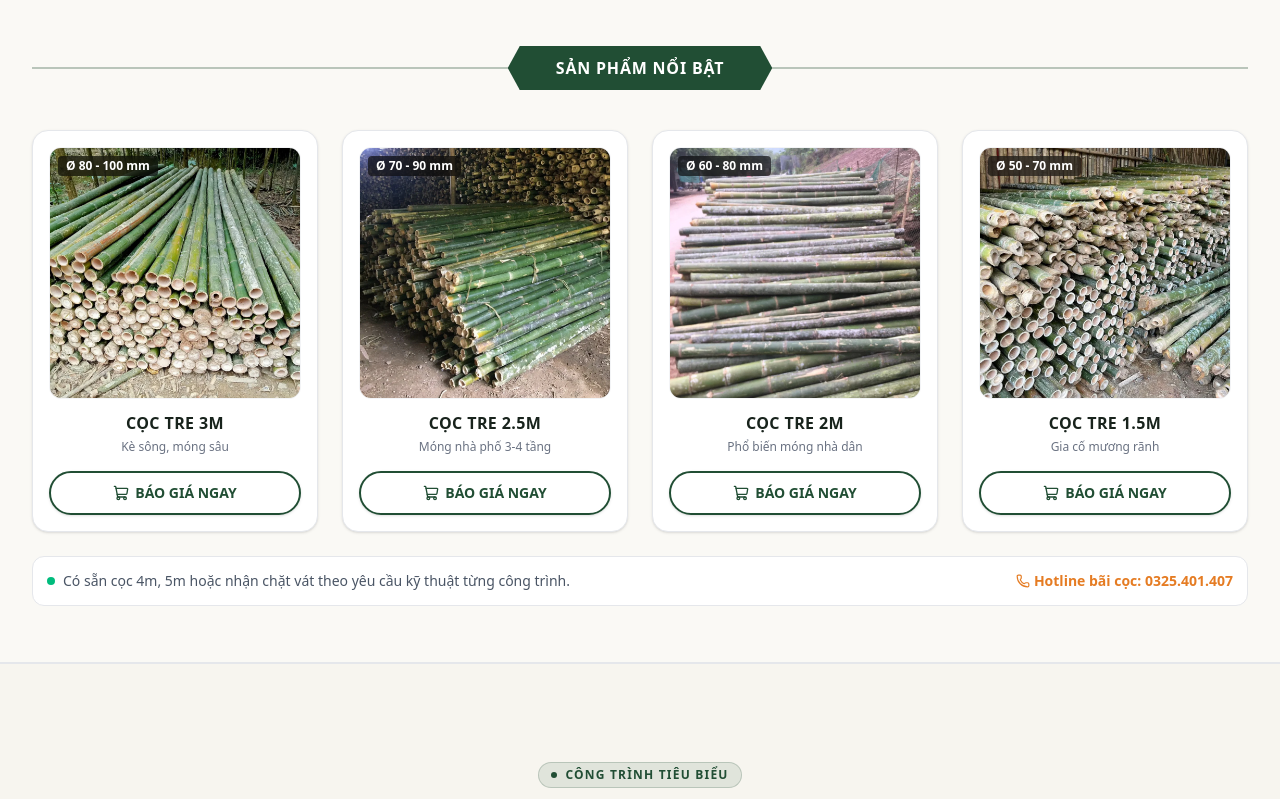
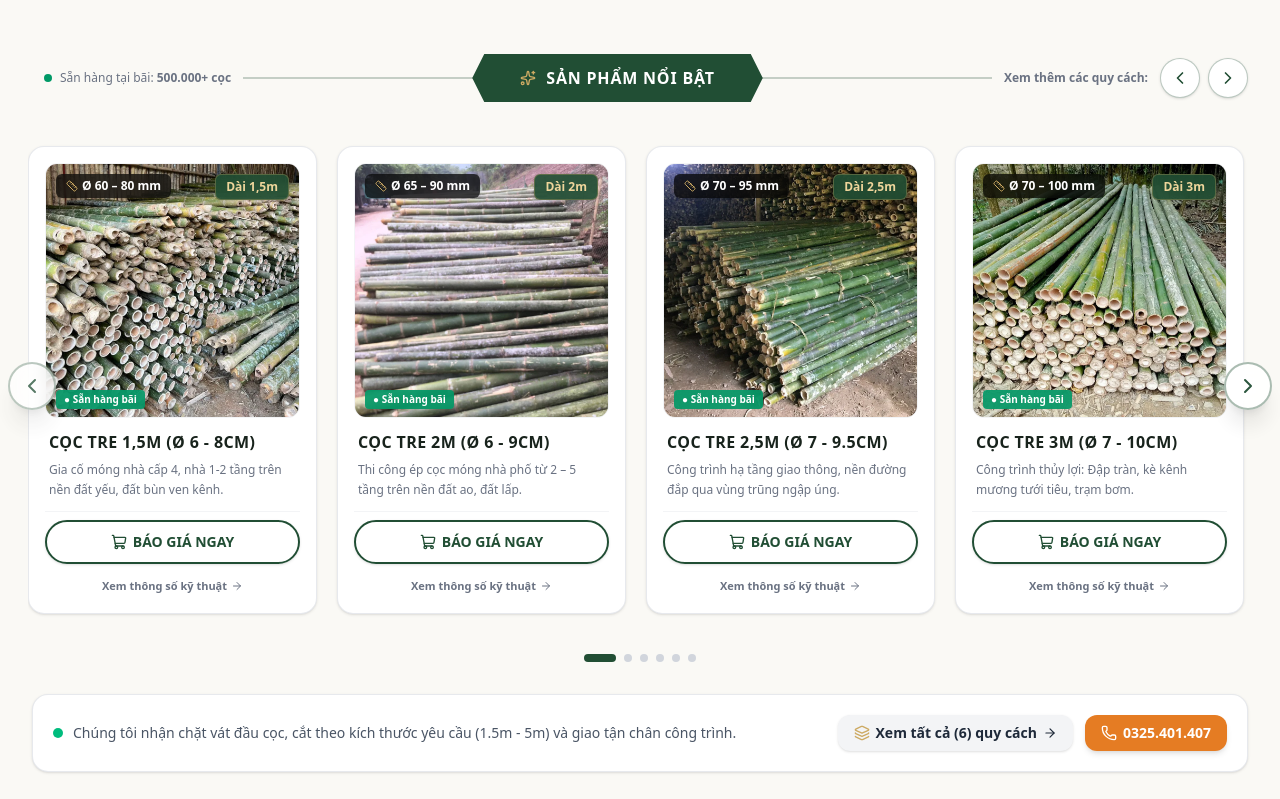
Before and after one commit to tgiahuy/coctre, a Next.js app in the folder frontend/: page / in a window 1280 px wide. Shown: the part 2000-2799 px from the top of the page. Built offline with nearby package versions, Linux system fonts and the light colour scheme.

Commit message:
feat: add 2-side carousel navigation, dots and smooth scroll to featured products section

```diff
--- a/frontend/src/app/globals.css
+++ b/frontend/src/app/globals.css
@@ -57,6 +57,15 @@ body {
   color: var(--text-main);
   font-feature-settings: "cv02", "cv03", "cv04", "cv11";
   overflow-x: hidden;
+}
+
+/* Utility to hide scrollbars while allowing touch/smooth scroll */
+.no-scrollbar::-webkit-scrollbar {
+  display: none;
+}
+.no-scrollbar {
+  -ms-overflow-style: none;
+  scrollbar-width: none;
 }
 
 /* Custom scrollbar */
--- a/frontend/src/components/home/CompactProductsSection.tsx
+++ b/frontend/src/components/home/CompactProductsSection.tsx
@@ -1,126 +1,310 @@
 "use client";
 
-import React, { useState } from "react";
+import React, { useRef, useState, useEffect } from "react";
 import Image from "next/image";
 import Link from "next/link";
-import { ShoppingCart, Phone, MessageCircle, ArrowRight, CheckCircle2 } from "lucide-react";
+import {
+  ShoppingCart,
+  Phone,
+  ArrowRight,
+  ChevronLeft,
+  ChevronRight,
+  Sparkles,
+  Layers,
+  Ruler,
+} from "lucide-react";
 import { useSiteConfig } from "@/lib/configStore";
 import { useQuoteModal } from "@/context/QuoteModalContext";
+import { useProducts } from "@/lib/productStore";
+import { Product } from "@/data/products";
 
 export default function CompactProductsSection() {
   const siteConfig = useSiteConfig();
   const { openQuoteModal } = useQuoteModal();
+  const allProducts = useProducts();
 
-  const products = [
-    {
-      id: "coc-tre-3m",
-      slug: "coc-tre-3m",
-      title: "CỌC TRE 3M",
-      spec: "Ø 80 - 100 mm",
-      image: "/images/products/coc-tre-3m-1.webp",
-      highlight: "Kè sông, móng sâu",
-    },
-    {
-      id: "coc-tre-25m",
-      slug: "coc-tre-25m",
-      title: "CỌC TRE 2.5M",
-      spec: "Ø 70 - 90 mm",
-      image: "/images/products/coc-tre-25m-1.webp",
-      highlight: "Móng nhà phố 3-4 tầng",
-    },
-    {
-      id: "coc-tre-2m",
-      slug: "coc-tre-2m",
-      title: "CỌC TRE 2M",
-      spec: "Ø 60 - 80 mm",
-      image: "/images/products/coc-tre-2m-1.webp",
-      highlight: "Phổ biến móng nhà dân",
-    },
-    {
-      id: "coc-tre-15m",
-      slug: "coc-tre-15m",
-      title: "CỌC TRE 1.5M",
-      spec: "Ø 50 - 70 mm",
-      image: "/images/products/coc-tre-15m-1.webp",
-      highlight: "Gia cố mương rãnh",
-    },
-  ];
+  const scrollRef = useRef<HTMLDivElement>(null);
+  const [canScrollLeft, setCanScrollLeft] = useState(false);
+  const [canScrollRight, setCanScrollRight] = useState(true);
+  const [activeIndex, setActiveIndex] = useState(0);
+
+  // Update scroll buttons visibility & active index on scroll
+  const updateScrollState = () => {
+    if (!scrollRef.current) return;
+    const { scrollLeft, scrollWidth, clientWidth } = scrollRef.current;
+    setCanScrollLeft(scrollLeft > 10);
+    setCanScrollRight(scrollLeft + clientWidth < scrollWidth - 10);
+
+    // Estimate current active card
+    const card = scrollRef.current.querySelector(".product-card-item") as HTMLElement | null;
+    if (card) {
+      const cardWidth = card.offsetWidth + 16; // width + gap
+      const newIndex = Math.round(scrollLeft / cardWidth);
+      setActiveIndex(Math.min(Math.max(newIndex, 0), allProducts.length - 1));
+    }
+  };
+
+  useEffect(() => {
+    updateScrollState();
+    window.addEventListener("resize", updateScrollState);
+    return () => window.removeEventListener("resize", updateScrollState);
+  }, [allProducts]);
+
+  // Handle smooth scroll Left or Right
+  const handleScroll = (direction: "left" | "right") => {
+    if (!scrollRef.current) return;
+    const container = scrollRef.current;
+    const card = container.querySelector(".product-card-item") as HTMLElement | null;
+    const cardWidth = card ? card.offsetWidth + 16 : 280;
+
+    if (direction === "left") {
+      if (container.scrollLeft <= 10) {
+        // Wrap to the end if at start
+        container.scrollTo({ left: container.scrollWidth, behavior: "smooth" });
+      } else {
+        container.scrollBy({ left: -cardWidth, behavior: "smooth" });
+      }
+    } else {
+      if (container.scrollLeft + container.clientWidth >= container.scrollWidth - 10) {
+        // Wrap to the beginning if at end
+        container.scrollTo({ left: 0, behavior: "smooth" });
+      } else {
+        container.scrollBy({ left: cardWidth, behavior: "smooth" });
+      }
+    }
+  };
+
+  // Scroll to a specific card index
+  const scrollToIndex = (index: number) => {
+    if (!scrollRef.current) return;
+    const container = scrollRef.current;
+    const card = container.querySelector(".product-card-item") as HTMLElement | null;
+    const cardWidth = card ? card.offsetWidth + 16 : 280;
+    container.scrollTo({ left: index * cardWidth, behavior: "smooth" });
+  };
+
+  // Helper to extract a friendly short highlight
+  const getProductHighlight = (p: Product) => {
+    if (p.applications && p.applications.length > 0) {
+      return p.applications[0];
+    }
+    return p.shortDescription || "Cọc tre tự nhiên già tuyển chọn";
+  };
 
   return (
-    <section className="py-10 sm:py-14 bg-[#FAF9F5] border-t border-b border-gray-200" id="san-pham-noi-bat">
+    <section
+      className="py-10 sm:py-16 bg-[#FAF9F5] border-t border-b border-gray-200 relative overflow-hidden"
+      id="san-pham-noi-bat"
+    >
       <div className="max-w-7xl mx-auto px-4 sm:px-6 lg:px-8">
 
-        {/* GREEN RIBBON HEADER (Exact style as user's photo) */}
-        <div className="relative flex items-center justify-center mb-8 sm:mb-10">
-          <div className="absolute inset-0 flex items-center" aria-hidden="true">
-            <div className="w-full border-t-2 border-[#214E34]/30" />
+        {/* GREEN RIBBON HEADER & NAVIGATION CONTROLS */}
+        <div className="relative flex flex-col sm:flex-row items-center justify-between mb-8 sm:mb-10 gap-4">
+
+          {/* Background horizontal line */}
+          <div
+            className="absolute inset-0 flex items-center hidden sm:flex"
+            aria-hidden="true"
+          >
+            <div className="w-full border-t-2 border-[#214E34]/25" />
           </div>
-          <div className="relative">
-            {/* Hexagon/Ribbon shaped badge */}
-            <div className="relative bg-[#214E34] text-white px-8 sm:px-12 py-2 sm:py-2.5 font-black text-sm sm:text-base tracking-wider uppercase shadow-md flex items-center gap-2 clip-ribbon">
+
+          {/* Left spacer for balance on desktop */}
+          <div className="hidden sm:flex items-center gap-2 text-xs text-gray-500 bg-[#FAF9F5] px-3 z-10 font-medium">
+            <span className="w-2 h-2 rounded-full bg-emerald-600 animate-pulse" />
+            <span>Sẵn hàng tại bãi: <strong>500.000+ cọc</strong></span>
+          </div>
+
+          {/* Center Hexagon/Ribbon Badge */}
+          <div className="relative z-10">
+            <div className="bg-[#214E34] text-white px-8 sm:px-12 py-2.5 sm:py-3 font-black text-sm sm:text-base tracking-wider uppercase shadow-lg flex items-center gap-2.5 clip-ribbon">
+              <Sparkles className="w-4 h-4 text-[#CDAA63]" />
               <span>SẢN PHẨM NỔI BẬT</span>
             </div>
           </div>
-        </div>
 
-        {/* 4 HORIZONTAL COMPACT PRODUCT CARDS */}
-        <div className="grid grid-cols-2 md:grid-cols-4 gap-4 sm:gap-6">
-          {products.map((item) => (
-            <div
-              key={item.id}
-              className="bg-white rounded-2xl p-3 sm:p-4 border border-gray-200 shadow-sm hover:shadow-lg transition-all flex flex-col justify-between text-center group"
+          {/* Right Header Controls: Prev / Next Buttons */}
+          <div className="relative z-10 flex items-center gap-2 bg-[#FAF9F5] sm:pl-3">
+            <span className="text-xs text-gray-500 font-semibold hidden md:inline-block mr-1">
+              Xem thêm các quy cách:
+            </span>
+            <button
+              onClick={() => handleScroll("left")}
+              aria-label="Xem sản phẩm trước"
+              className="w-9 h-9 sm:w-10 sm:h-10 rounded-full border border-[#214E34]/30 bg-white text-[#214E34] hover:bg-[#214E34] hover:text-white shadow-sm flex items-center justify-center transition-all cursor-pointer active:scale-95 hover:shadow-md"
+              title="Xem sản phẩm trước (Sang trái)"
             >
-              {/* Product Image */}
-              <div className="relative aspect-square rounded-xl overflow-hidden bg-gray-100 mb-3 border border-gray-100">
-                <Image
-                  src={item.image}
-                  alt={item.title}
-                  fill
-                  sizes="(max-width: 768px) 50vw, 25vw"
-                  className="object-cover group-hover:scale-105 transition-transform duration-500"
-                />
-                <div className="absolute top-2 left-2 bg-black/60 backdrop-blur-sm text-white text-[10px] sm:text-xs font-bold px-2 py-0.5 rounded">
-                  {item.spec}
+              <ChevronLeft className="w-5 h-5" />
+            </button>
+            <button
+              onClick={() => handleScroll("right")}
+              aria-label="Xem sản phẩm kế tiếp"
+              className="w-9 h-9 sm:w-10 sm:h-10 rounded-full border border-[#214E34]/30 bg-white text-[#214E34] hover:bg-[#214E34] hover:text-white shadow-sm flex items-center justify-center transition-all cursor-pointer active:scale-95 hover:shadow-md"
+              title="Xem sản phẩm tiếp theo (Sang phải)"
+            >
+              <ChevronRight className="w-5 h-5" />
+            </button>
           </div>
         </div>
 
-              {/* Title & Info */}
-              <div className="space-y-1 mb-3">
-                <h3 className="text-sm sm:text-base font-black text-[#18231C] uppercase tracking-wide">
-                  {item.title}
+        {/* SLIDER CAROUSEL TRACK WRAPPER */}
+        <div className="relative group/carousel">
+
+          {/* FLOATING LEFT ARROW BUTTON (Desktop & Tablet) */}
+          <button
+            onClick={() => handleScroll("left")}
+            aria-label="Cuộn sang trái"
+            className={`absolute -left-3 sm:-left-5 lg:-left-6 top-1/2 -translate-y-1/2 z-20 w-11 h-11 sm:w-12 sm:h-12 rounded-full bg-white/95 backdrop-blur-sm border-2 border-[#214E34]/40 text-[#214E34] hover:bg-[#214E34] hover:text-white shadow-xl flex items-center justify-center transition-all duration-300 cursor-pointer active:scale-90 hover:scale-110 hidden sm:flex ${
+              !canScrollLeft ? "opacity-75 hover:opacity-100" : "opacity-95"
+            }`}
+          >
+            <ChevronLeft className="w-6 h-6" />
+          </button>
+
+          {/* FLOATING RIGHT ARROW BUTTON (Desktop & Tablet) */}
+          <button
+            onClick={() => handleScroll("right")}
+            aria-label="Cuộn sang phải"
+            className={`absolute -right-3 sm:-right-5 lg:-right-6 top-1/2 -translate-y-1/2 z-20 w-11 h-11 sm:w-12 sm:h-12 rounded-full bg-white/95 backdrop-blur-sm border-2 border-[#214E34]/40 text-[#214E34] hover:bg-[#214E34] hover:text-white shadow-xl flex items-center justify-center transition-all duration-300 cursor-pointer active:scale-90 hover:scale-110 hidden sm:flex ${
+              !canScrollRight ? "opacity-75 hover:opacity-100" : "opacity-95"
+            }`}
+          >
+            <ChevronRight className="w-6 h-6" />
+          </button>
+
+          {/* HORIZONTAL SCROLL CONTAINER */}
+          <div
+            ref={scrollRef}
+            onScroll={updateScrollState}
+            className="flex items-stretch gap-4 sm:gap-5 overflow-x-auto no-scrollbar scroll-smooth snap-x snap-mandatory pb-4 pt-1 px-1 -mx-1"
+            style={{ WebkitOverflowScrolling: "touch" }}
+          >
+            {allProducts.map((item, idx) => {
+              const imageSrc =
+                item.images && item.images.length > 0
+                  ? item.images[0]
+                  : "/images/products/coc-tre-3m-1.webp";
+
+              return (
+                <div
+                  key={item.id || item.slug}
+                  className="product-card-item shrink-0 snap-start w-[78vw] xs:w-[280px] sm:w-[270px] md:w-[280px] lg:w-[calc(25%-15px)] bg-white rounded-2xl p-3.5 sm:p-4 border border-gray-200/90 shadow-sm hover:shadow-xl transition-all duration-300 flex flex-col justify-between text-center group/card hover:-translate-y-1"
+                >
+                  {/* Top Image Section */}
+                  <Link
+                    href={`/san-pham/${item.slug}`}
+                    className="relative block aspect-square rounded-xl overflow-hidden bg-gray-100 mb-3 border border-gray-100 group/img"
+                  >
+                    <Image
+                      src={imageSrc}
+                      alt={item.name}
+                      fill
+                      sizes="(max-width: 640px) 78vw, (max-width: 1024px) 33vw, 25vw"
+                      className="object-cover group-hover/card:scale-108 transition-transform duration-500"
+                    />
+
+                    {/* Diameter Spec Badge */}
+                    <div className="absolute top-2.5 left-2.5 bg-black/70 backdrop-blur-sm text-white text-[10px] sm:text-xs font-bold px-2.5 py-1 rounded-md flex items-center gap-1 shadow-sm">
+                      <Ruler className="w-3 h-3 text-[#CDAA63]" />
+                      <span>{item.diameter || "Tiêu chuẩn"}</span>
+                    </div>
+
+                    {/* Length Tag */}
+                    <div className="absolute top-2.5 right-2.5 bg-[#214E34]/90 backdrop-blur-sm text-[#EED59B] text-[10px] sm:text-xs font-extrabold px-2.5 py-1 rounded-md border border-[#CDAA63]/30 shadow-sm">
+                      {item.length ? `Dài ${item.length}` : "Quy cách chuẩn"}
+                    </div>
+
+                    {/* Stock Pill */}
+                    <div className="absolute bottom-2 left-2.5 bg-emerald-600/90 backdrop-blur-sm text-white text-[9px] sm:text-[10px] font-bold px-2 py-0.5 rounded">
+                      ● Sẵn hàng bãi
+                    </div>
+                  </Link>
+
+                  {/* Title & Specs */}
+                  <div className="space-y-1.5 mb-3 px-1 text-left">
+                    <Link
+                      href={`/san-pham/${item.slug}`}
+                      className="block group-hover/card:text-[#214E34] transition-colors"
+                    >
+                      <h3 className="text-sm sm:text-base font-black text-[#18231C] uppercase tracking-wide line-clamp-1 group-hover/card:text-[#214E34]">
+                        {item.name}
                       </h3>
-                <p className="text-[11px] sm:text-xs text-gray-500 font-medium">
-                  {item.highlight}
+                    </Link>
+
+                    <p className="text-[11px] sm:text-xs text-gray-500 font-medium line-clamp-2 min-h-[32px] leading-relaxed">
+                      {getProductHighlight(item)}
                     </p>
                   </div>
 
-              {/* Order Pill Button (Like in photo) */}
-              <div className="space-y-2 pt-1">
+                  {/* Action Buttons */}
+                  <div className="space-y-2 pt-2 border-t border-gray-100 mt-auto">
+                    {/* Báo giá ngay */}
                     <button
-                  onClick={() => openQuoteModal()}
-                  className="w-full py-2 sm:py-2.5 px-3 rounded-full border-2 border-[#214E34] text-[#214E34] hover:bg-[#214E34] hover:text-white font-extrabold text-xs sm:text-sm flex items-center justify-center gap-1.5 transition-all cursor-pointer group-hover:bg-[#214E34] group-hover:text-white shadow-sm"
+                      onClick={() => openQuoteModal(item.name)}
+                      className="w-full py-2.5 px-3 rounded-full border-2 border-[#214E34] text-[#214E34] hover:bg-[#214E34] hover:text-white font-extrabold text-xs sm:text-sm flex items-center justify-center gap-1.5 transition-all cursor-pointer group-hover/card:bg-[#214E34] group-hover/card:text-white shadow-sm active:scale-95"
                     >
-                  <ShoppingCart className="w-3.5 h-3.5 sm:w-4 sm:h-4" />
+                      <ShoppingCart className="w-4 h-4 shrink-0" />
                       <span>BÁO GIÁ NGAY</span>
                     </button>
+
+                    {/* Chi tiết link */}
+                    <Link
+                      href={`/san-pham/${item.slug}`}
+                      className="inline-flex items-center justify-center gap-1 text-[11px] font-bold text-gray-500 hover:text-[#214E34] transition-colors py-0.5"
+                    >
+                      <span>Xem thông số kỹ thuật</span>
+                      <ArrowRight className="w-3 h-3" />
+                    </Link>
                   </div>
                 </div>
+              );
+            })}
+          </div>
+        </div>
+
+        {/* DOTS / PROGRESS INDICATOR */}
+        <div className="flex items-center justify-center gap-2 mt-4 sm:mt-6">
+          {allProducts.map((_, idx) => (
+            <button
+              key={idx}
+              onClick={() => scrollToIndex(idx)}
+              aria-label={`Chuyển đến sản phẩm số ${idx + 1}`}
+              className={`h-2 rounded-full transition-all duration-300 cursor-pointer ${
+                activeIndex === idx
+                  ? "w-8 bg-[#214E34]"
+                  : "w-2 bg-gray-300 hover:bg-gray-400"
+              }`}
+            />
           ))}
         </div>
 
-        {/* Small Bottom Info Bar */}
-        <div className="mt-6 flex flex-col sm:flex-row items-center justify-between gap-3 text-xs sm:text-sm text-gray-600 bg-white p-3.5 rounded-xl border border-gray-200 text-center sm:text-left">
-          <div className="flex items-center gap-2">
-            <span className="w-2 h-2 rounded-full bg-emerald-500 shrink-0" />
-            <span>Có sẵn cọc 4m, 5m hoặc nhận chặt vát theo yêu cầu kỹ thuật từng công trình.</span>
+        {/* BOTTOM HELPFUL INFO & CTA BAR */}
+        <div className="mt-8 flex flex-col md:flex-row items-center justify-between gap-4 text-xs sm:text-sm text-gray-600 bg-white p-4 sm:p-5 rounded-2xl border border-gray-200/90 shadow-sm">
+          <div className="flex items-center gap-2.5 text-center md:text-left">
+            <span className="w-2.5 h-2.5 rounded-full bg-emerald-500 shrink-0" />
+            <span>
+              Chúng tôi nhận chặt vát đầu cọc, cắt theo kích thước yêu cầu (1.5m - 5m) và giao tận chân công trình.
+            </span>
           </div>
+
+          <div className="flex items-center gap-3 shrink-0">
+            <Link
+              href="/san-pham"
+              className="px-4 py-2 rounded-xl bg-gray-100 hover:bg-[#214E34] hover:text-white text-gray-800 font-bold text-xs sm:text-sm flex items-center gap-1.5 transition-all shadow-sm"
+            >
+              <Layers className="w-4 h-4 text-[#CDAA63]" />
+              <span>Xem tất cả ({allProducts.length}) quy cách</span>
+              <ArrowRight className="w-3.5 h-3.5" />
+            </Link>
+
             <a
               href={`tel:${siteConfig.hotline}`}
-            className="font-bold text-[#E57C23] hover:underline flex items-center gap-1 shrink-0"
+              className="px-4 py-2 rounded-xl bg-[#E57C23] hover:bg-[#CC6914] text-white font-black text-xs sm:text-sm flex items-center gap-1.5 transition-all shadow-md active:scale-95"
             >
-            <Phone className="w-3.5 h-3.5" />
-            <span>Hotline bãi cọc: {siteConfig.hotlineFormatted}</span>
+              <Phone className="w-4 h-4" />
+              <span>{siteConfig.hotlineFormatted}</span>
             </a>
+          </div>
         </div>
 
       </div>
```
Lines whose indentation alone changed are shown as unchanged.
